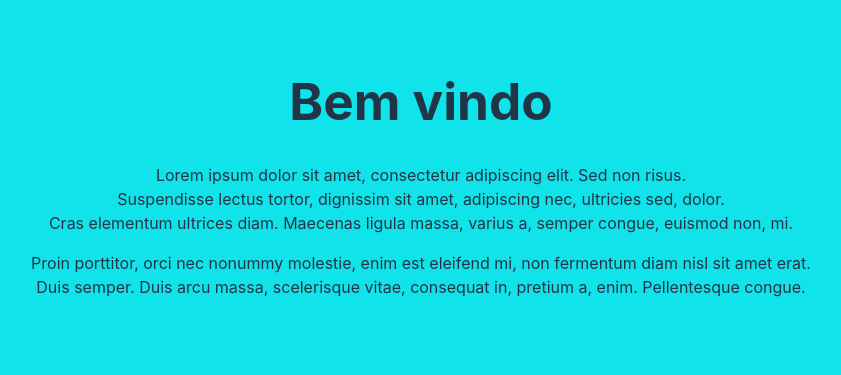
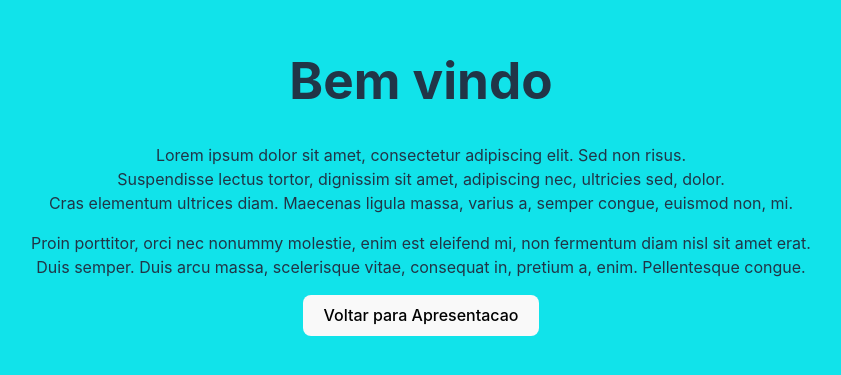
Before and after one commit to Leo20031999/learn-react, a React (Vite) app in the folder estudo-react/: page /informacoes in a window 1280 px wide. Shown: the part 223-598 px from the top of the page, without its empty margins (219-1060 px from the left). Built offline with nearby package versions, Linux system fonts and the light colour scheme.

Commit message:
Botões funcionais adicionados

```diff
--- a/estudo-react/src/App.jsx
+++ b/estudo-react/src/App.jsx
@@ -43,6 +43,7 @@ function App() {
         />
       </label>
     </div>
+    <button onClick={() => window.location.href = '/'}>Voltar para Apresentacao</button>
     <footer><br></br>Created by Leonardo</footer>
     </>
   )
--- a/estudo-react/src/Informacoes.jsx
+++ b/estudo-react/src/Informacoes.jsx
@@ -12,6 +12,8 @@ function informacoes() {
             Proin porttitor, orci nec nonummy molestie, enim est eleifend mi, non fermentum diam nisl sit amet erat.<br/>
             Duis semper. Duis arcu massa, scelerisque vitae, consequat in, pretium a, enim. Pellentesque congue.
         </p>
+
+        <button onClick={() => window.location.href = '/'}>Voltar para Apresentacao</button>
     </>
 )
 }
```
Lines whose indentation alone changed are shown as unchanged.
